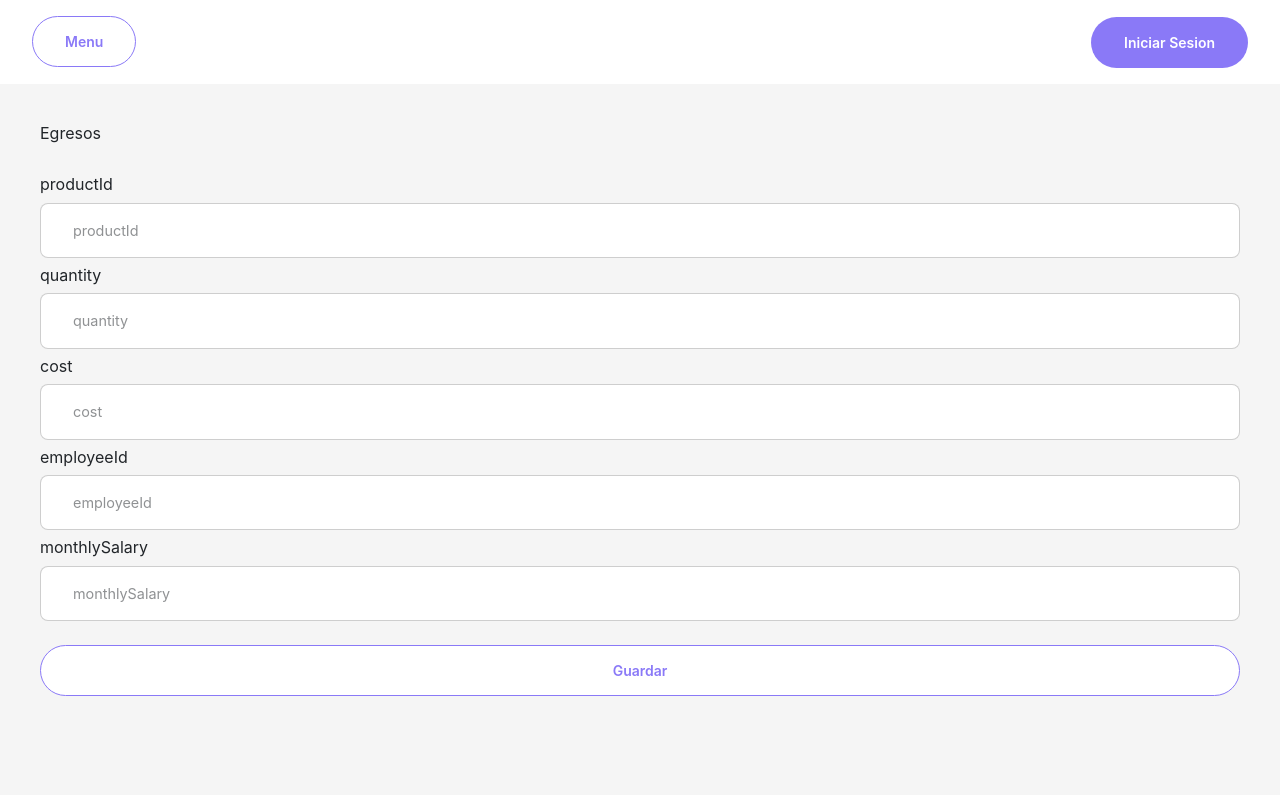
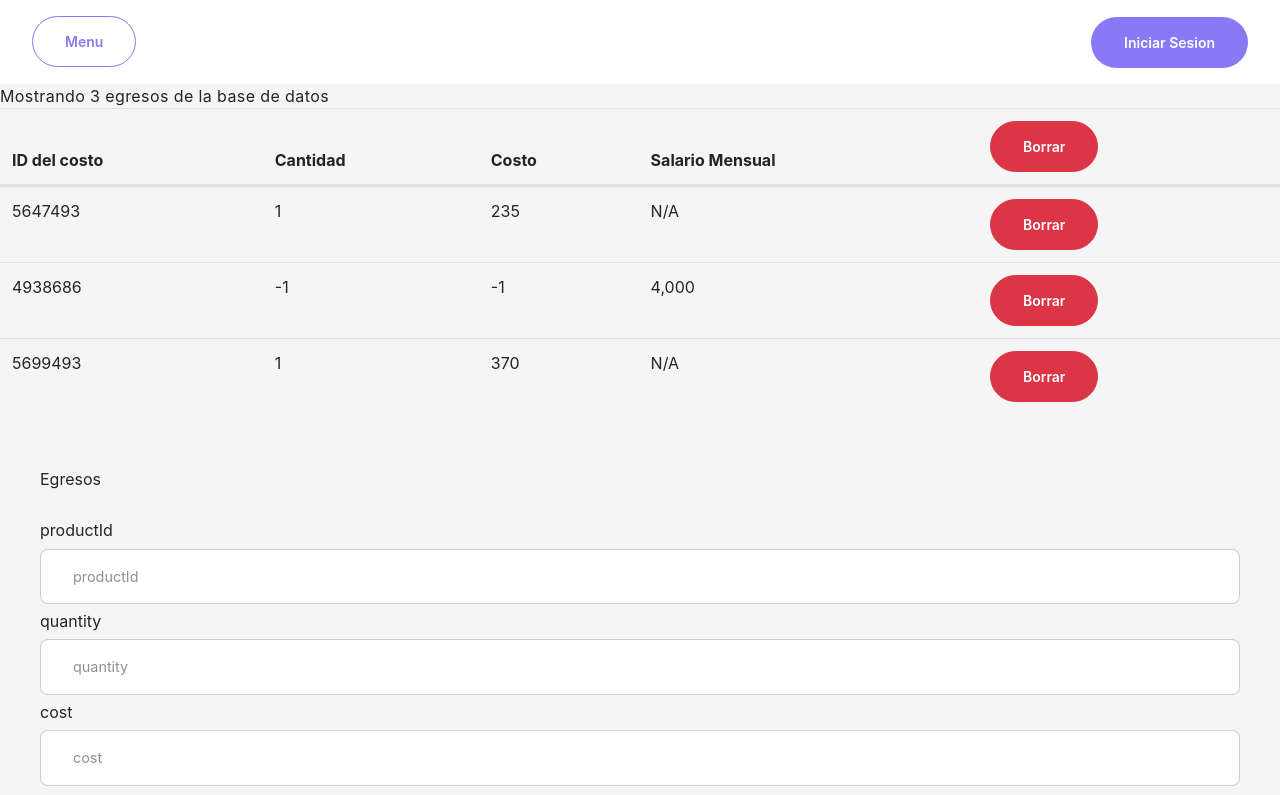
Before and after one commit to pacosw1/hackmty, a React (Create React App) app in the folder hackmty/: page /manage/catalog/egresos/new in a window 1280 px wide. Shown: the top 795 px of the page. Built offline with nearby package versions, Linux system fonts and the light colour scheme.

Commit message:
Final commit

```diff
--- a/hackmty/src/components/content/Content.jsx
+++ b/hackmty/src/components/content/Content.jsx
@@ -7,6 +7,7 @@ import { Route } from "react-router-dom";
 import Catalogo from "../Admin/js/Catalogo";
 import Form from "../Admin/js/Form";
 import Ingresos from "../ingresos/Ingresos";
+import Egresos from "../costos/egresos";
 let fields = require("../config/fields");
 
 class Content extends Component {
@@ -29,6 +30,7 @@ class Content extends Component {
         <Route path="/login" exact component={Login} />
         <Route path="/" exact component={Dashboard} />
         <Route path="/ingresos" exact component={Ingresos} />
+        <Route pathh="/egresos" exact component={Egresos}/>
 
         <Route
           exact
--- /dev/null
+++ b/hackmty/src/components/costos/egresos.jsx
@@ -0,0 +1,76 @@
+import React, { Component } from 'react';
+
+import Pagination from './pagination'
+import {paginate} from './paginate_utils'
+import {getEgresos} from './fakecostos'
+
+class Egresos extends Component {
+    state = {
+        egresos: [],
+        pageSize: 4,
+        currentPage: 1
+    }
+
+    componentDidMount() {
+        this.setState({egresos: getEgresos()})
+    }
+
+    handlePageChange =  page => {
+        this.setState({ currentPage: page})
+    }
+
+    handleDelete = (egreso) =>  {
+        const egresos = this.state.egresos.filter(m => m.costID !== egreso.costID)
+        this.setState({egresos})
+    }
+    render() {
+        const {length: count} = this.state.egresos
+        const {pageSize, currentPage, egresos: allegresos} = this.state
+
+        if (this.state.egresos.length === 0) return <p>Lo siento! No hay ningun egreso </p>
+
+        const egresos = paginate(allegresos, currentPage, pageSize)
+
+        return (
+            <div className="row">
+
+                <div className="col">
+
+
+                <p>Mostrando {this.state.egresos.length} egresos de la base de datos</p>
+        <tabler className="table">
+            <thead>
+                <tr>
+                    <th>ID del costo</th>
+                    <th>Cantidad</th>
+                    <th>Costo</th>
+                    <th>Salario Mensual</th>
+                    <th><button className="btn btn-danger btn-sm">Borrar </button></th>
+                </tr>
+            </thead>
+            <tbody>
+                {egresos.map(egreso => (
+            <tr key={egreso.costID}>
+                <td>{egreso.costID}</td>
+                <td>{egreso.quantity}</td>
+                <td>{egreso.cost}</td>
+                <td>{egreso.monthlySalary}</td>
+                <th><button onClick={() => this.handleDelete(egreso)}  className="btn btn-danger btn-sm">Borrar </button></th>
+            </tr>
+                ))}
+
+            </tbody>
+        </tabler>
+        <Pagination
+        itemsCount={count}
+        pageSize={pageSize}
+        currentPage={currentPage}
+        onPageChange={this.handlePageChange} />
+        </div>
+
+        </div>
+        );
+    }
+}
+
+export default Egresos;
--- /dev/null
+++ b/hackmty/src/components/costos/fakecostos.js
@@ -0,0 +1,26 @@
+
+const egresos = [
+    {
+    costID: "5647493",
+    quantity: 1,
+    cost: 235,
+    monthlySalary: "N/A"
+
+  },
+  {
+    costID: "4938686",
+    quantity: -1,
+    cost: -1,
+    monthlySalary: "4,000"
+    },
+    {
+    costID: "5699493",
+    quantity: 1,
+    cost: 370,
+    monthlySalary: "N/A"
+    }
+];
+
+export function getEgresos() {
+  return egresos;
+}
--- /dev/null
+++ b/hackmty/src/components/costos/paginate_utils.js
@@ -0,0 +1,13 @@
+import _ from 'lodash'
+
+export function paginate(items, pageNumber, pageSize) {
+    const startIndex = (pageNumber - 1) * pageSize
+    //_.slice(items, startIndex)
+    //_.take()
+
+    //We have top make a lodash object
+    return _(items)
+    .slice(startIndex)
+    .take(pageSize)
+    .value()
+}
--- /dev/null
+++ b/hackmty/src/components/costos/pagination.jsx
@@ -0,0 +1,32 @@
+import React, { Component } from 'react';
+import _ from 'lodash' //Substitute of underscore
+import PropType from 'prop-types'
+
+const Pagination = props => {
+    const { itemsCount, pageSize, currentPage, onPageChange } = props
+    console.log(currentPage)
+    const pagesCount = Math.ceil(itemsCount  / pageSize)
+    if (pagesCount == 1) return null
+    const pages = _.range(1, pagesCount + 1)
+    return ( <nav>
+        <ul className="pagination">
+        {pages.map(page => (
+        <li key={page} className={page === currentPage ? 'page-item active' : "page-item"}>
+        <a className="page-link" onClick={() => onPageChange(page)}> {page}  </a>
+        </li>
+        ))}
+        </ul>
+    </nav>
+    )
+}
+
+/*
+Pagination.propType = {
+    itemsCount: PropType.number.isRequired,
+    pageSize: PropType.number.isRequired,
+    currentPage: PropType.number.isRequired,
+    onPageChange: PropType.func.isRequired
+}
+*/
+
+export default Pagination
--- a/hackmty/src/components/ingresos/Ingresos.jsx
+++ b/hackmty/src/components/ingresos/Ingresos.jsx
@@ -52,7 +52,7 @@ class Ingresos extends Component {
                     <th>Nombre Cliente</th>
                     <th>ID producto</th>
                     <th>Cantidad</th>
-                    <th><button className="btn btn-danger btn-sm">Delete </button></th>
+                    <th><button className="btn btn-danger btn-sm">Borrar </button></th>
                 </tr>
             </thead>
             <tbody>
@@ -70,7 +70,7 @@ class Ingresos extends Component {
                 <td>{ingreso.productID}</td>
                 <td>{ingreso.quantity}</td>
 
-                <th><button onClick={() => this.handleDelete(ingreso)}  className="btn btn-danger btn-sm">Delete </button></th>
+                <th><button onClick={() => this.handleDelete(ingreso)}  className="btn btn-danger btn-sm">Borrar </button></th>
             </tr>
                 ))}
 
```
